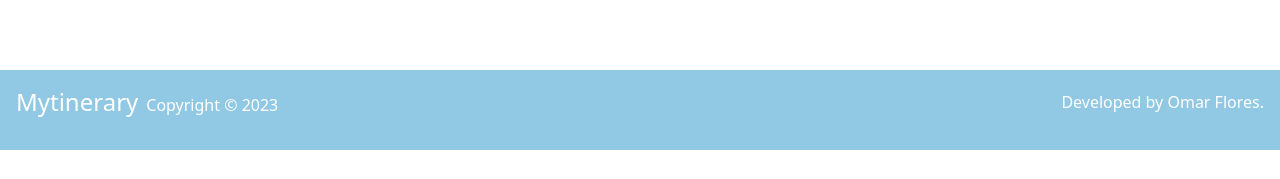
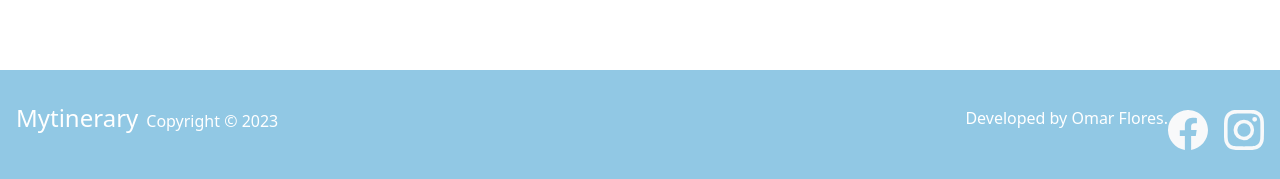
Before and after one commit to Kameha1011/mytinerary-omarFlores, a React (Vite) app: page / in a window 1280 px wide. Shown: the part 1626-1805 px from the top of the page. Before the commit the page ends 1776 px from the top, so only its background shows below. Built offline with nearby package versions, Linux system fonts and the light colour scheme.

Commit message:
added social media icons on footer

```diff
--- a/src/components/Footer/Footer.jsx
+++ b/src/components/Footer/Footer.jsx
@@ -1,4 +1,6 @@
 import { StyledFooter } from "./StyledFooter";
+import { BsFacebook } from "react-icons/bs";
+import { BsInstagram } from "react-icons/bs";
 export const Footer = () => {
   return (
     <StyledFooter
@@ -10,6 +12,24 @@ export const Footer = () => {
         <p>Copyright &copy; 2023</p>
       </div>
       <p className="ms-md-auto">Developed by Omar Flores.</p>
+      <div className="d-flex gap-3">
+        <a
+          href="https://www.facebook.com"
+          target="_blank"
+          rel="noreferrer"
+          className="text-decoration-none text-light fs-1"
+        >
+          <BsFacebook />
+        </a>
+        <a
+          href="https://www.instagram.com"
+          target="_blank"
+          rel="noreferrer"
+          className="text-decoration-none text-light fs-1"
+        >
+          <BsInstagram />
+        </a>
+      </div>
     </StyledFooter>
   );
 };
--- a/src/components/Footer/StyledFooter.js
+++ b/src/components/Footer/StyledFooter.js
@@ -3,7 +3,8 @@ import styled from "styled-components";
 export const StyledFooter = styled.footer`
     background-color: #91C8E4;
     color: #fff;
-    height: 7rem;
+    min-height: 7rem;
+    padding: 1rem;
     @media(min-width: 768px) {
         height: 5rem;
     }
```
